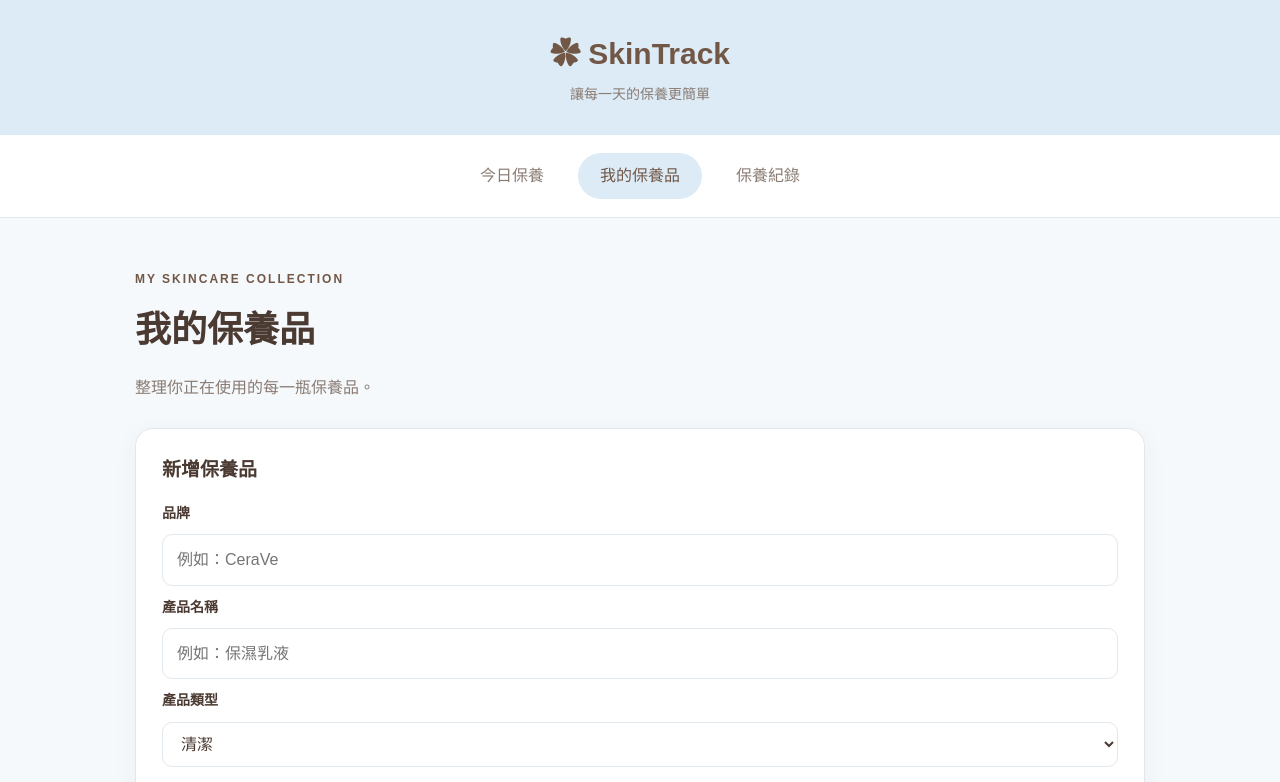
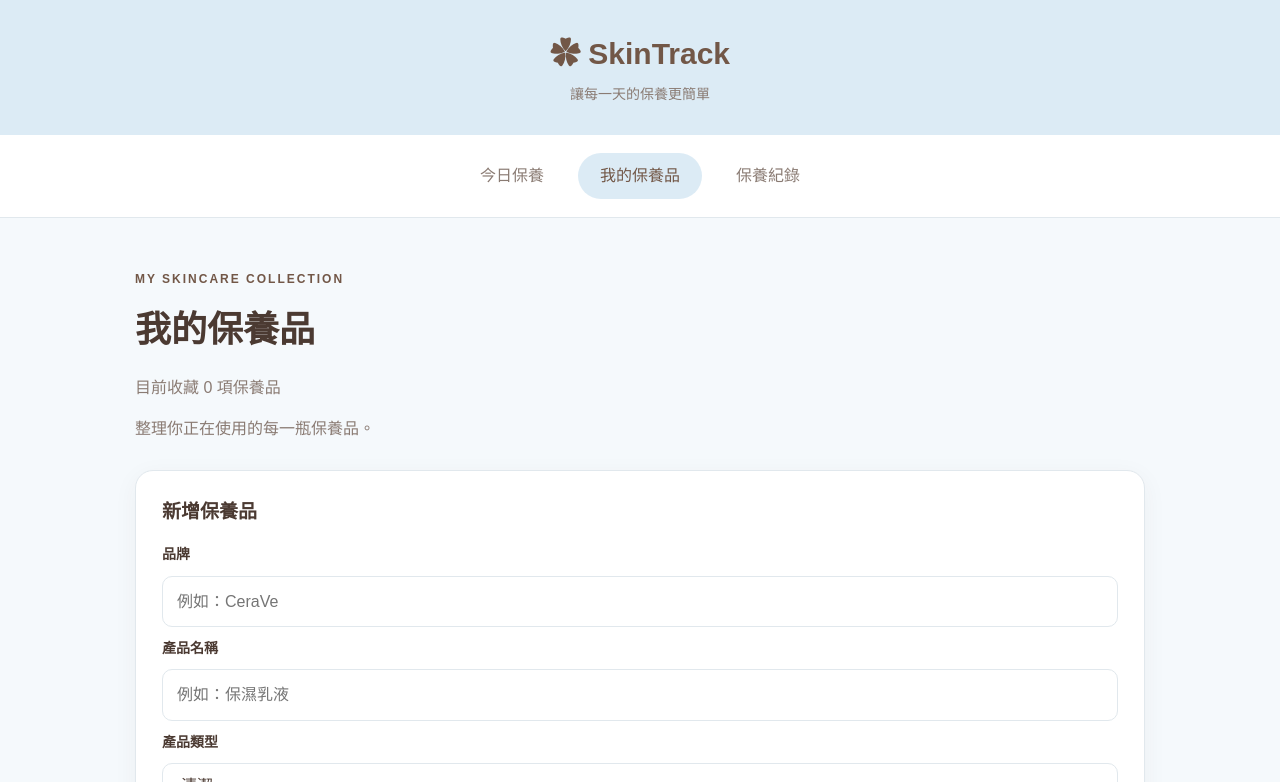
Before and after one commit to yunnnpurple/skintrack, a plain HTML site: page index.html in a window 1280 px wide. Both pictures are taken after a click on the button "我的保養品". Shown: the top 782 px of the page. Drawn offline with Linux system fonts and the light colour scheme.

Commit message:
Add product count display

```diff
--- a/index.html
+++ b/index.html
@@ -60,6 +60,7 @@
       <div class="page-heading">
         <p class="eyebrow">MY SKINCARE COLLECTION</p>
         <h1>我的保養品</h1>
+        <p id="product-count" aria-live="polite">目前收藏 0 項保養品</p>
         <p>整理你正在使用的每一瓶保養品。</p>
       </div>
 
```
